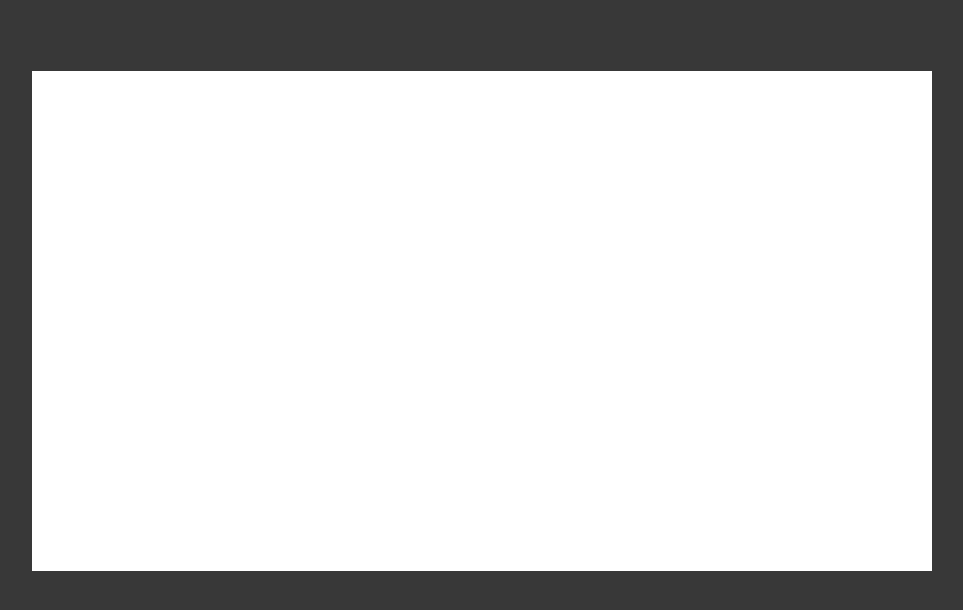
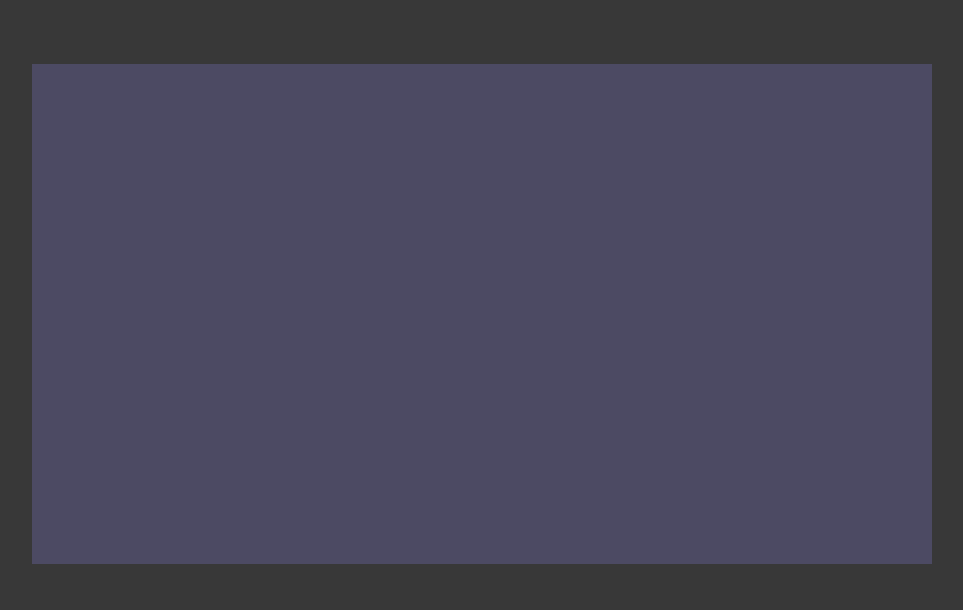
Before and after one commit to RamonMuller1002/jogo_ramon, a plain HTML site: page index.html in a window 1280 px wide. Shown: the whole page, without its empty margins (158-1121 px from the left). Drawn offline with Linux system fonts and the light colour scheme.

Commit message:
update html colors

```diff
--- a/index.html
+++ b/index.html
@@ -5,6 +5,10 @@
     <meta name="viewport" content="width=device-width, initial-scale=1.0">
     <title>Jogo 3d Ramon</title>
     <style>
+        *{
+            color: white;
+            margin: 0;
+        }
         body{
             display: flex;
             align-items: center;
@@ -14,7 +18,7 @@
         }
         canvas{
             margin-top: 5%;
-            background-color: white;
+            background-color: rgb(76, 74, 99);
         }
     </style>
 </head>
```
